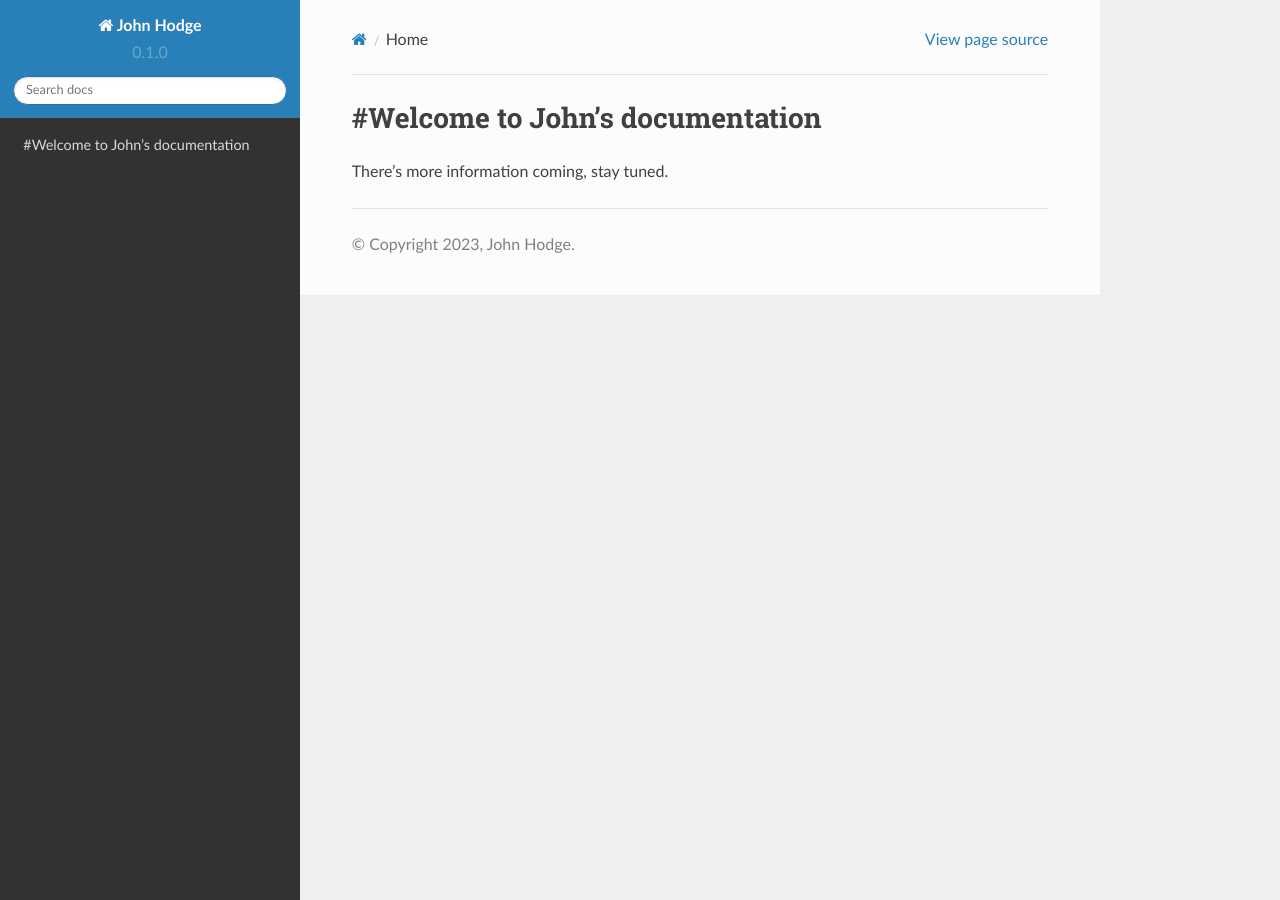
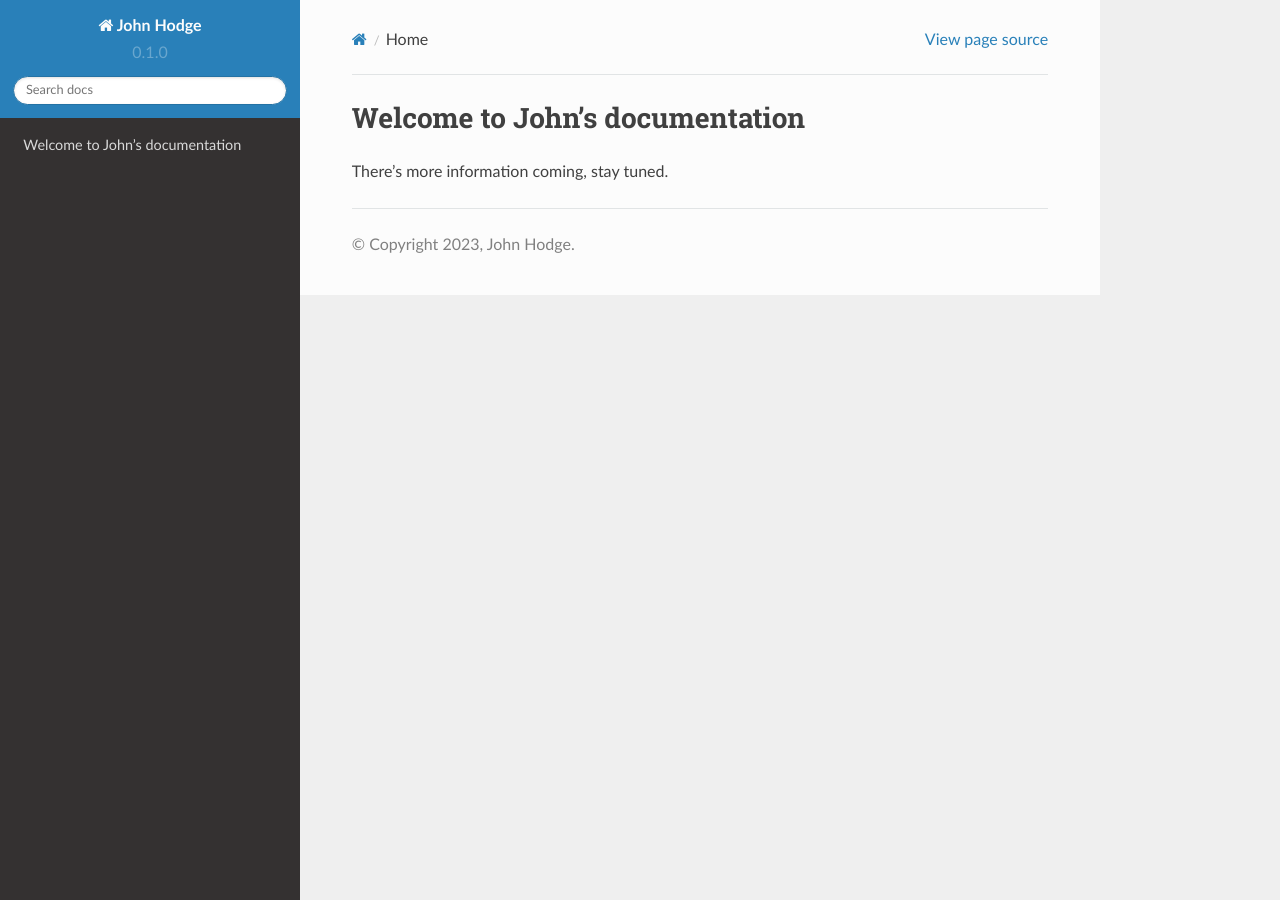
Before and after one commit to johnhodge/johnhodge, a Sphinx documentation site: the page built from docs/index.rst, in a window 1280 px wide. Built offline with Sphinx 7.4.7 and the Read the Docs theme 2.0.0, drawn with Linux system fonts in a browser that asks for light colours.

Commit message:
MAR-49 remove # from header

```diff
--- a/docs/index.rst
+++ b/docs/index.rst
@@ -4,7 +4,7 @@
   :description lang=en:
     There's more information coming, stay tuned.
 
-#Welcome to John's documentation
+Welcome to John's documentation
 ==================================
 
 There's more information coming, stay tuned.
```
